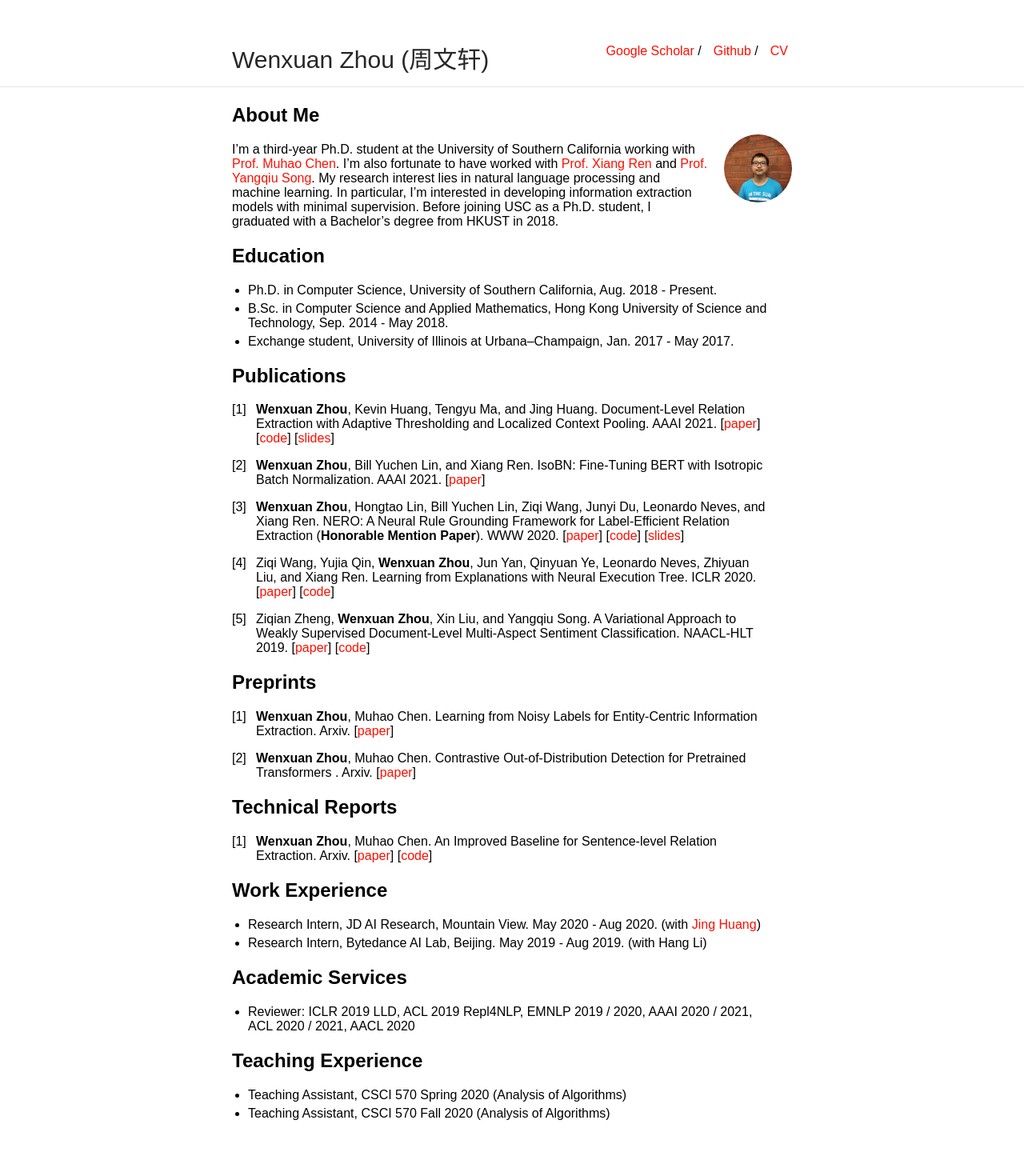
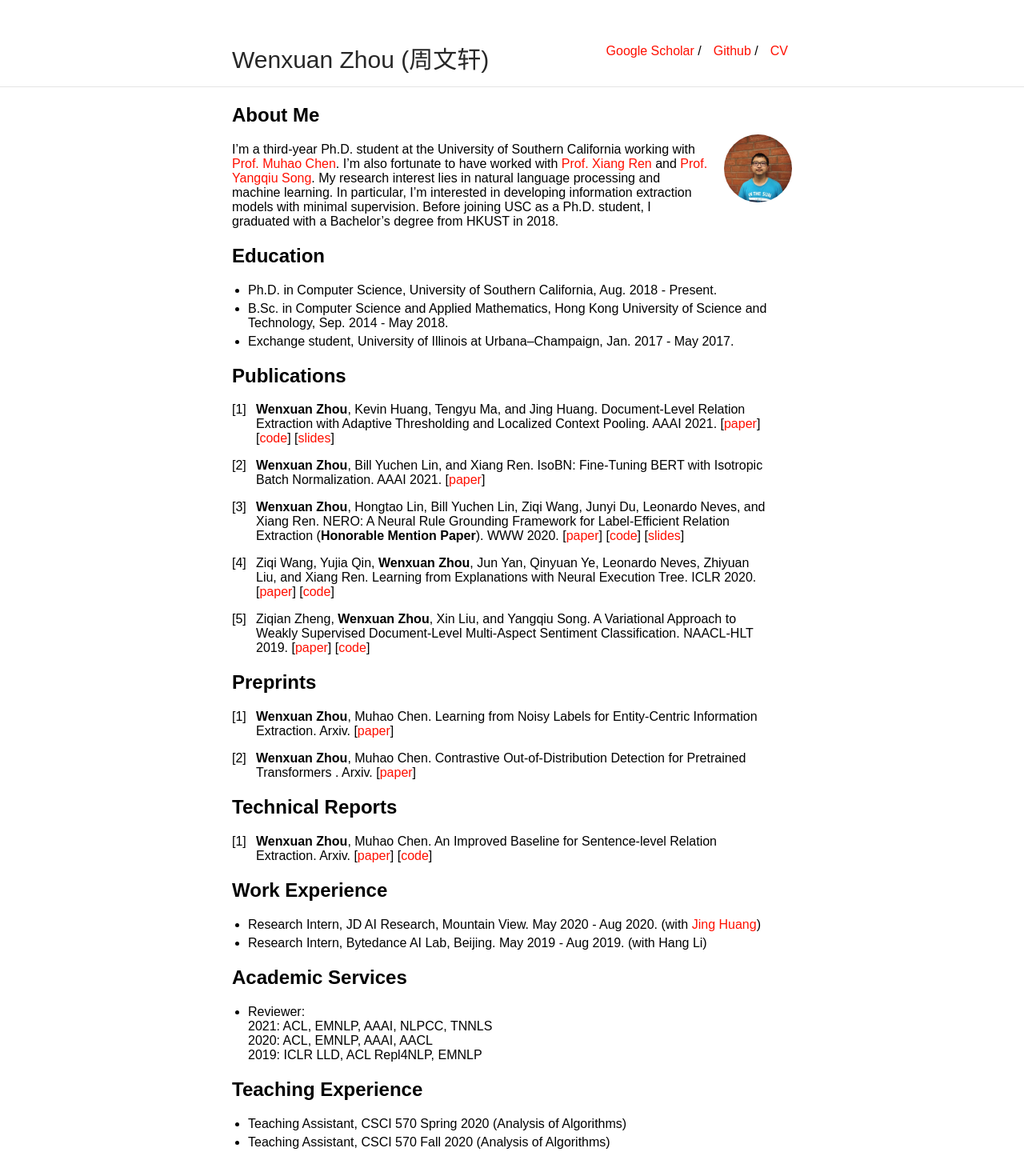
Before and after one commit to wzhouad/wzhouad.github.io, a Jekyll site: the page built from index.md, in a window 1280 px wide. Shown: the whole page at 80% size. Built offline with Jekyll 4.4.1, drawn with Linux system fonts in a browser that asks for light colours; our own code applies the rules of GitHub Pages for plain Markdown files; before the commit the page ends 1419 px from its top, so only the background shows below that.

Commit message:
Update index.md

```diff
--- a/index.md
+++ b/index.md
@@ -41,7 +41,10 @@
 * Research Intern, Bytedance AI Lab, Beijing. May 2019 - Aug 2019. (with Hang Li)
 
 ## Academic Services
-* Reviewer: ICLR 2019 LLD, ACL 2019 Repl4NLP, EMNLP 2019 / 2020, AAAI 2020 / 2021, ACL 2020 / 2021, AACL 2020
+* Reviewer:<br>
+2021: ACL, EMNLP, AAAI, NLPCC, TNNLS<br>
+2020: ACL, EMNLP, AAAI, AACL<br>
+2019: ICLR LLD, ACL Repl4NLP, EMNLP<br>
 
 ## Teaching Experience
 * Teaching Assistant, CSCI 570 Spring 2020 (Analysis of Algorithms)
```
